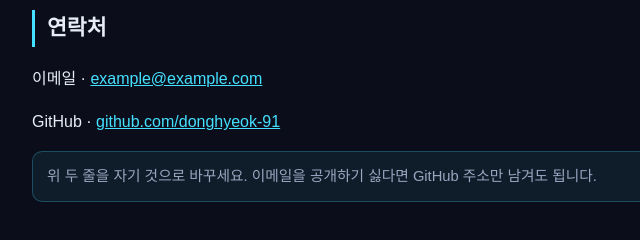
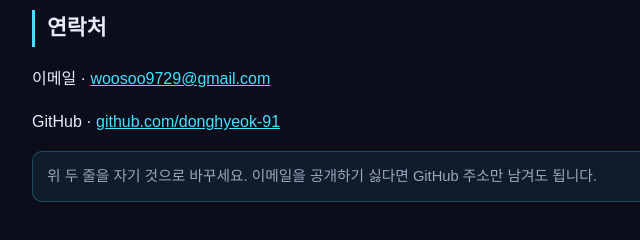
Before and after one commit to DONGHYEOK-91/Day04TESTRepo, a plain HTML site: page index.html in a window 1280 px wide. Shown: the part 868-1108 px from the top of the page, 178-818 px from the left. Drawn offline with Linux system fonts and the light colour scheme.

Commit message:
index.html 이메일 표시 텍스트를 실제 주소로 수정
Co-Authored-By: Claude Sonnet 5 <noreply@anthropic.com>

```diff
--- a/index.html
+++ b/index.html
@@ -58,7 +58,7 @@
 
   <section>
     <h2>연락처</h2>
-    <p>이메일 · <a href="mailto:woosoo9729@gmail.com">example@example.com</a></p>
+    <p>이메일 · <a href="mailto:woosoo9729@gmail.com">woosoo9729@gmail.com</a></p>
     <p>GitHub · <a href="https://github.com">github.com/donghyeok-91</a></p>
     <p class="note">위 두 줄을 자기 것으로 바꾸세요. 이메일을 공개하기 싫다면 GitHub 주소만 남겨도 됩니다.</p>
   </section>
```
